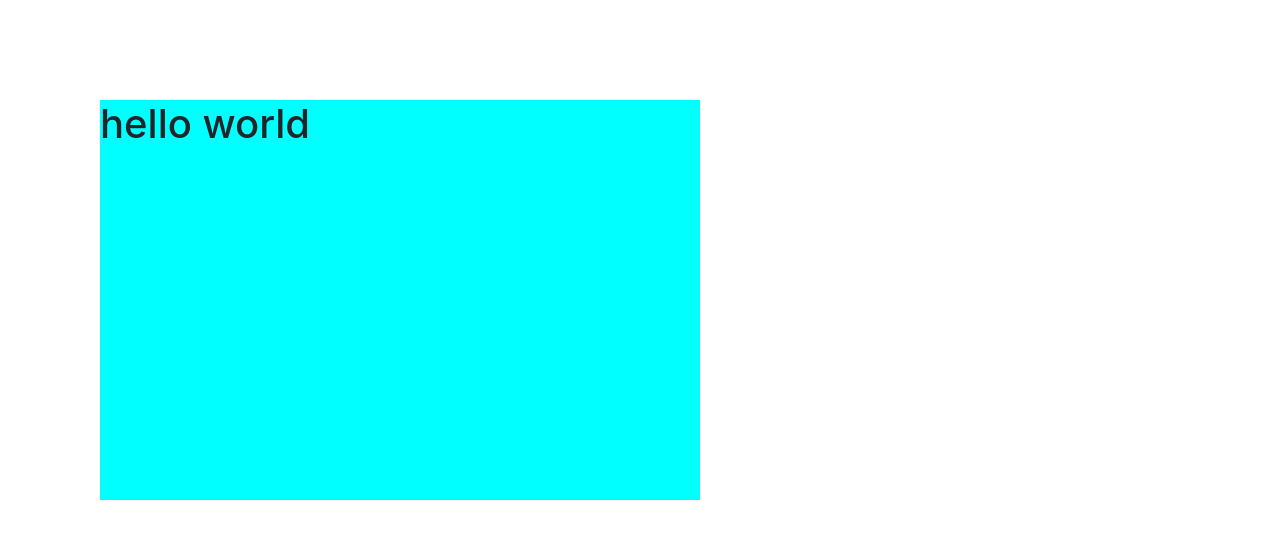
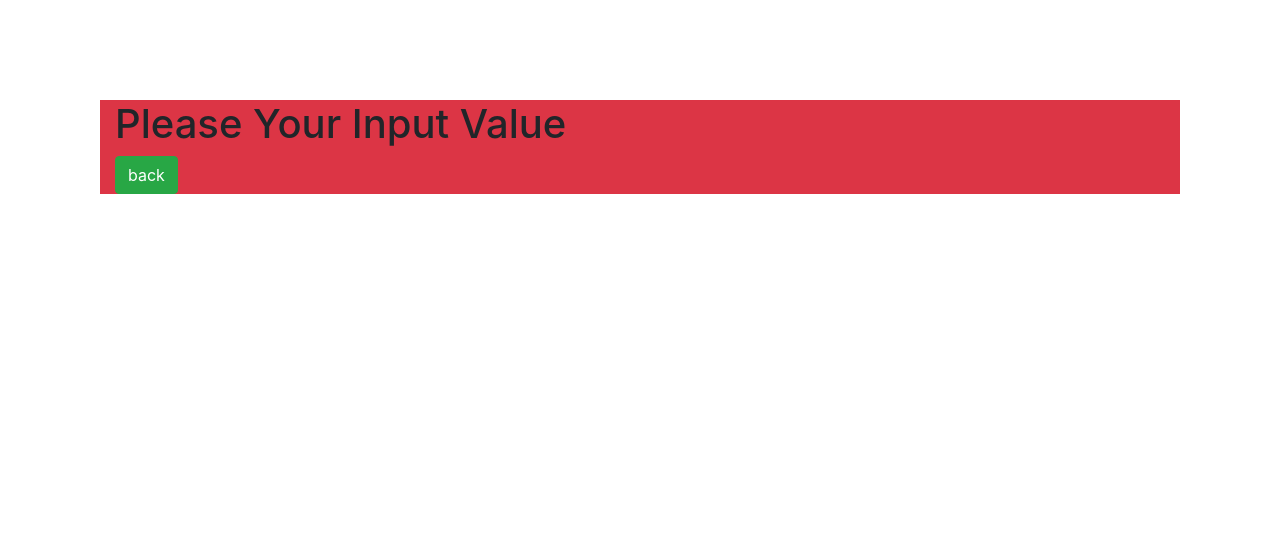
Before and after one commit to farhadctg222/praktice, a plain HTML site: page index.html in a window 1280 px wide. Both pictures are taken after typing "name@example.com", "Sample123" into the empty fields and a click on the button "Submit". Drawn offline with nearby package versions, Linux system fonts and the light colour scheme.

Commit message:
new fewture

```diff
--- a/index.html
+++ b/index.html
@@ -8,7 +8,7 @@
     <link rel="stylesheet" href="style.css">
     </head>
 <body>
-    <div class="container" id="login-area">
+    <div class="container" id="loginArea">
     <h1 class="text-center bg-secondary text-success">Welcome to Pioner Bank</h1>
     <div class="shadow">
         <h4>Login</h4>
@@ -17,18 +17,34 @@
         <input type="password"  placeholder="Passwor" class="form-control">
         <br>
         <button id="login" class="btn btn-success">Submit</button>
-    </div>
+    </div></div>
 </div>
-<div id="bgSucces">
-    <h1>hello world</h1>
-</div>
+<div class="container  bg-danger" id="bg-danger">
+    <h1>Please Your Input Value</h1>
+
+<button id="back" class="btn btn-success">back</button>
+
 <script>
 const login = document.getElementById('login')
-login.addEventListener('click',function(){
-    const loginArea = document.getElementById('login-area')
+login.addEventListener('mouseout',function(){
+    const loginArea = document.getElementById('loginArea')
     loginArea.style.display = "none"
-    const taxarea = document.getElementById('bgSucces')
+    const taxarea = document.getElementById('bg-danger')
     taxarea.style.display = "block"
+    const back = document.getElementById('back')
+    back.style.display = "block"
+
+})
+const back = document.getElementById('back')
+back.addEventListener('mouseout',function(){
+    const main = document.getElementById('loginArea')
+    main.style.display = "block"
+    const new1 = document.getElementById('bg-danger')
+    new1.style.display = "none"
+
+
+
+
 })
 
 </script>
--- a/style.css
+++ b/style.css
@@ -8,10 +8,12 @@ body{
 
     padding: 40px;
 }
-#bgSucces{
-width: 600px;
-height: 400px;
-background-color: aqua;
-display: none;
-
+.bg-danger{
+    display: none;
 }
+#back{
+    display: none;
+}
+#loginArea{
+    display: block;
+}
```
